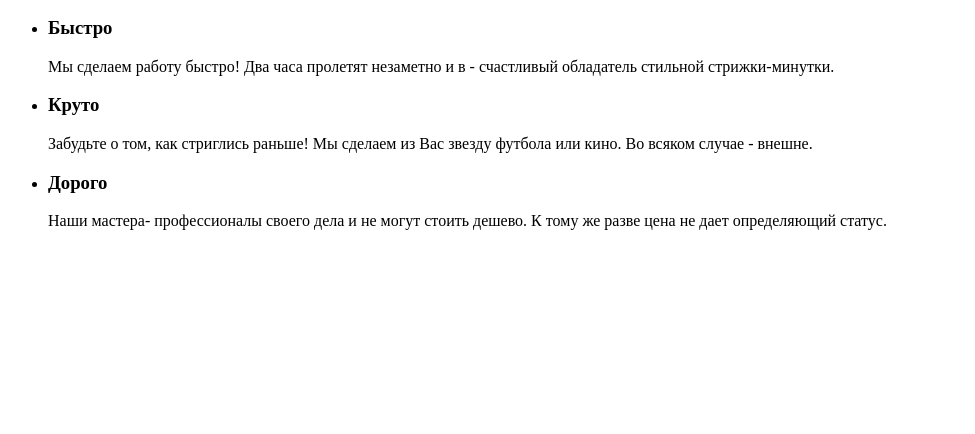
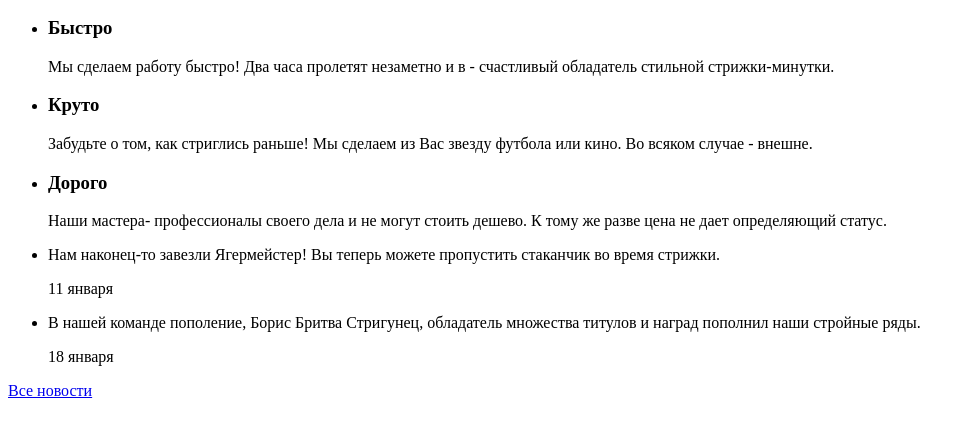
Before and after one commit to svetloffyaroslav/958179-barbershop-24, a plain HTML site: page index.html in a window 1280 px wide. Shown: the part 276-710 px from the top of the page, without its empty margins (0-975 px from the left). Drawn offline with Linux system fonts and the light colour scheme.

Commit message:
Закончил секцию news
Приступаю к галлерее

```diff
--- a/index.html
+++ b/index.html
@@ -52,7 +52,19 @@
                 </li>
             </ul>
         </section>
-
+        <section class="news">
+            <ul class="news-list">
+                <li>
+                    <p>Нам наконец-то завезли Ягермейстер! Вы теперь можете пропустить стаканчик во время стрижки.</p>
+                    <time datetime="2016-01-11">11 января </time><!--Еще раз уточнить для чего этот тег -->
+                </li>
+                <li>
+                    <p>В нашей команде пополение, Борис Бритва Стригунец, обладатель множества титулов и наград пополнил наши стройные ряды.</p>
+                    <time datetime="2016-01-18">18 января </time><!--Еще раз уточнить для чего этот тег -->
+                </li>
+            </ul>
+            <a class="button" href="news.html">Все новости</a>
+        </section>
 
     </main>
 </body>
```
